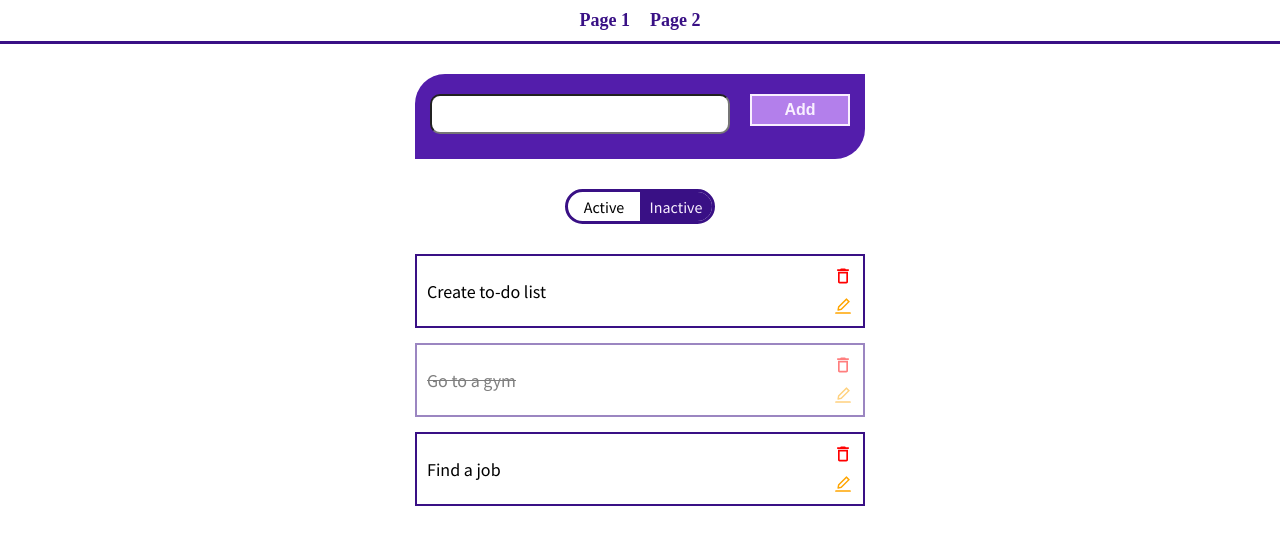
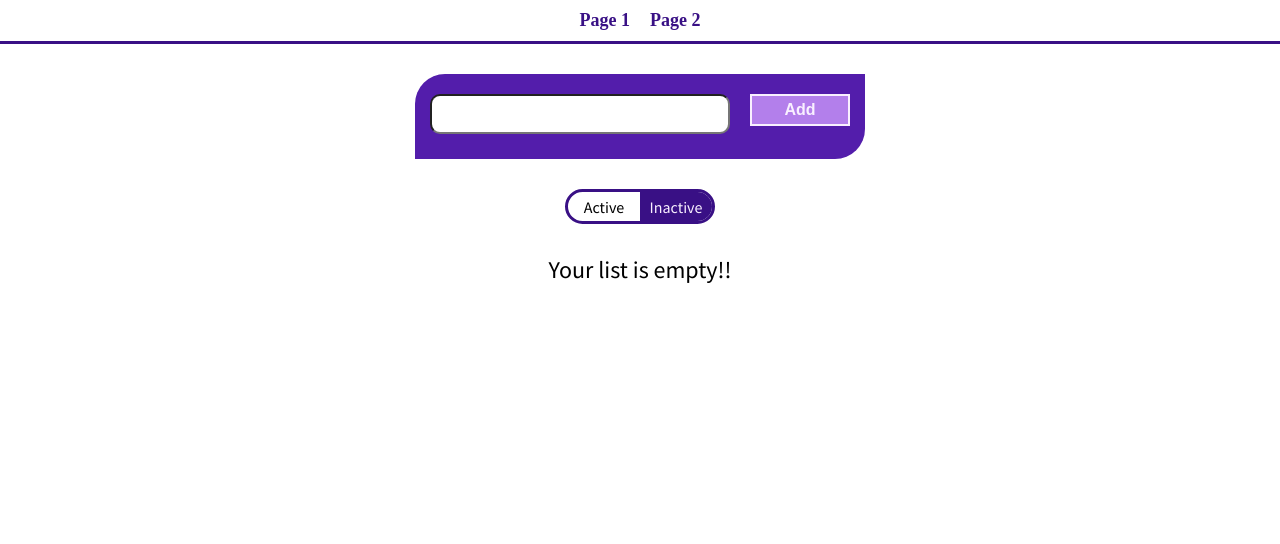
Before and after one commit to takeAmoment/react-todo-hw, a React (Create React App) app: page /todo in a window 1280 px wide. Shown: the top 544 px of the page. Built offline with nearby package versions, Linux system fonts and the light colour scheme.

Commit message:
feat: add tasks to todo list

```diff
--- /dev/null
+++ b/src/features/todos.slice.js
@@ -0,0 +1,19 @@
+const { createSlice } = require("@reduxjs/toolkit");
+
+const initialState = {
+  todoList: [],
+};
+
+export const todosSlice = createSlice({
+  name: "todos",
+  initialState,
+  reducers: {
+    addTodo: (state, action) => {
+      state.todoList = [...state.todoList, action.payload];
+    },
+  },
+});
+
+export const { addTodo } = todosSlice.actions;
+
+export default todosSlice.reducer;
--- a/src/pages/TodoPage/TodoPage.jsx
+++ b/src/pages/TodoPage/TodoPage.jsx
@@ -1,14 +1,46 @@
+import { useDispatch, useSelector } from "react-redux";
+import { useState } from "react";
+import { addTodo } from "../../features/todos.slice";
 import styles from "./TodoPage.module.css";
-import todoList from "../../data/todoList";
 import { TodoItem, InputField, Button } from "../../components";
 
 export function TodoPage() {
+  const { todoList } = useSelector((state) => state.todos);
+  const dispatch = useDispatch();
+  const [task, setTask] = useState("");
+
+  function handleChange(e) {
+    const { value } = e.target;
+    setTask(value);
+  }
+
+  function createTask() {
+    const date = new Date();
+    const newTask = {
+      id: date.getTime(),
+      name: task,
+      active: true,
+    };
+
+    dispatch(addTodo(newTask));
+    setTask("");
+  }
+
   return (
     <main className={styles.todo__page}>
       <div className={styles.page__container}>
         <div className={styles.task__form}>
-          <InputField type="text" />
-          <Button type="button" nameOfClass={styles.button} text="Add" />
+          <InputField
+            type="text"
+            value={task}
+            onChange={(e) => handleChange(e)}
+          />
+          <Button
+            type="button"
+            nameOfClass={styles.button}
+            text="Add"
+            onClick={() => createTask()}
+          />
         </div>
         <div className={styles.tabs}>
           <div className={styles.tab}>
@@ -19,14 +51,14 @@ export function TodoPage() {
           </div>
         </div>
         <div className={styles.todos__container}>
-          {todoList ? (
+          {todoList.length > 0 ? (
             <ul className={styles.todos}>
-              {todoList.map((task) => (
-                <TodoItem key={task.id} task={task} />
+              {todoList.map((todo) => (
+                <TodoItem key={todo.id} task={todo} />
               ))}
             </ul>
           ) : (
-            <p>Your list is empty!!</p>
+            <p className={styles.empty__message}>Your list is empty!!</p>
           )}
         </div>
       </div>
--- a/src/pages/TodoPage/TodoPage.module.css
+++ b/src/pages/TodoPage/TodoPage.module.css
@@ -73,3 +73,7 @@ button:hover {
     transform: translateY(0.1rem);
     opacity: 0.8;
 }
+.empty__message{
+    font-size: 2.4rem;
+    margin-top: 3rem;
+}
--- a/src/store/store.js
+++ b/src/store/store.js
@@ -1,8 +1,10 @@
 import { configureStore } from "@reduxjs/toolkit";
 import usernameReducer from "../features/username.slice";
+import todosReducer from "../features/todos.slice";
 
 export const store = configureStore({
   reducer: {
     username: usernameReducer,
+    todos: todosReducer,
   },
 });
```
